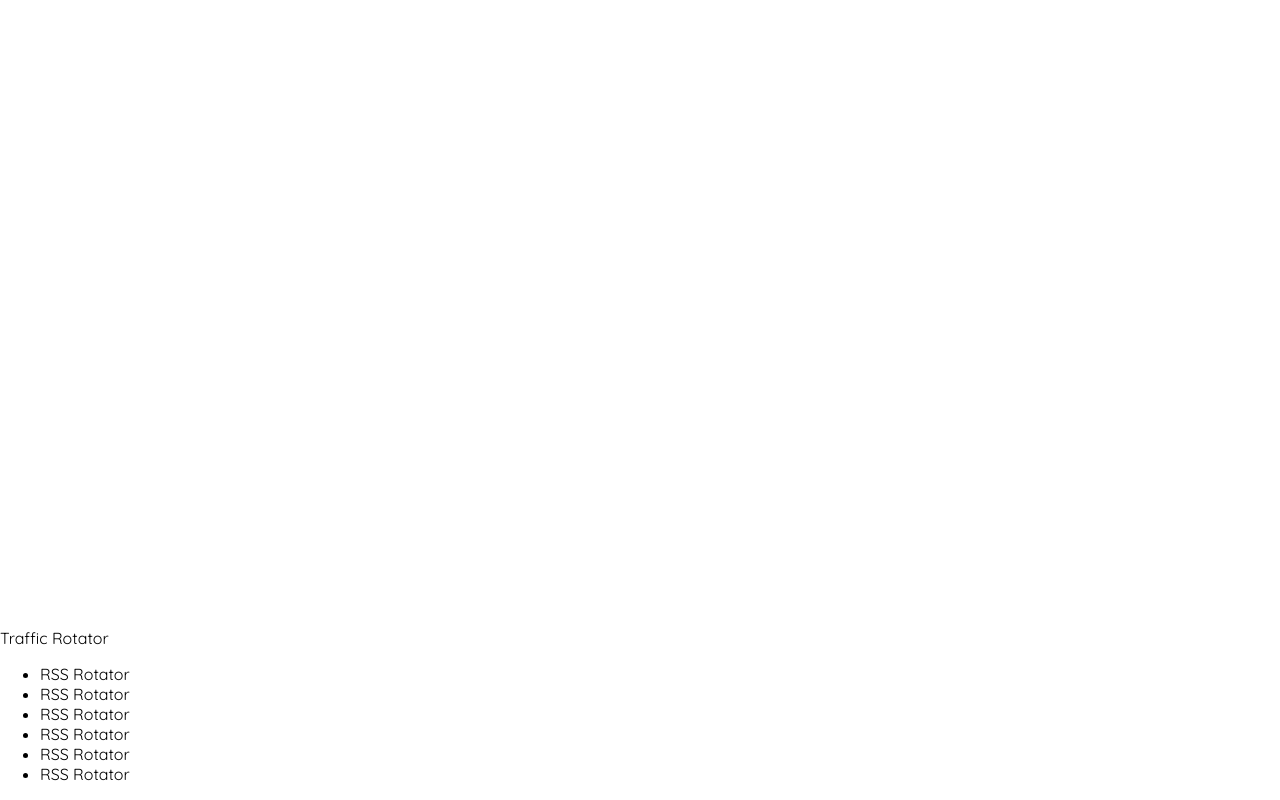
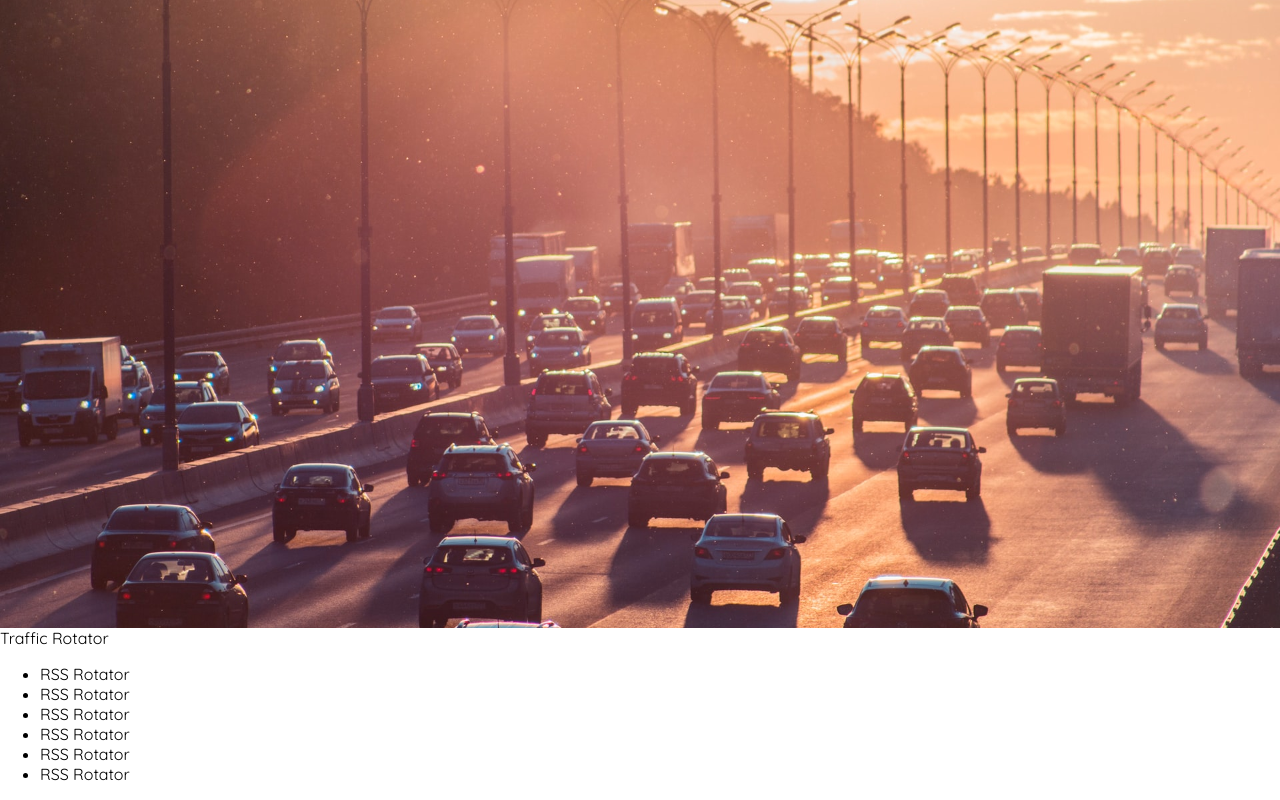
Before and after one commit to codewizard13/ehw-tutwrk-raddy-rss-fetch-traffic, a plain HTML site: page index.html in a window 1280 px wide. Drawn offline with Linux system fonts and the light colour scheme.

Commit message:
UPDATE index.html:  00:09:53 - Image bg added

```diff
--- a/css/style.scss
+++ b/css/style.scss
@@ -10,10 +10,13 @@ body {
   display: flex;
   height: 100vh;
   font-family: 'Quicksand', sans-serif;
+  background-image: url('../img/bg.jpg');
+  background-size: cover;
+  background-position: 0px -100px;
 }
 
 div.rss-rotator {
   width: 100%;
   align-self: flex-end;
-
+  background-color: #fff;
 }
```
Also changed, not shown: css/style.css, 1 other file.
